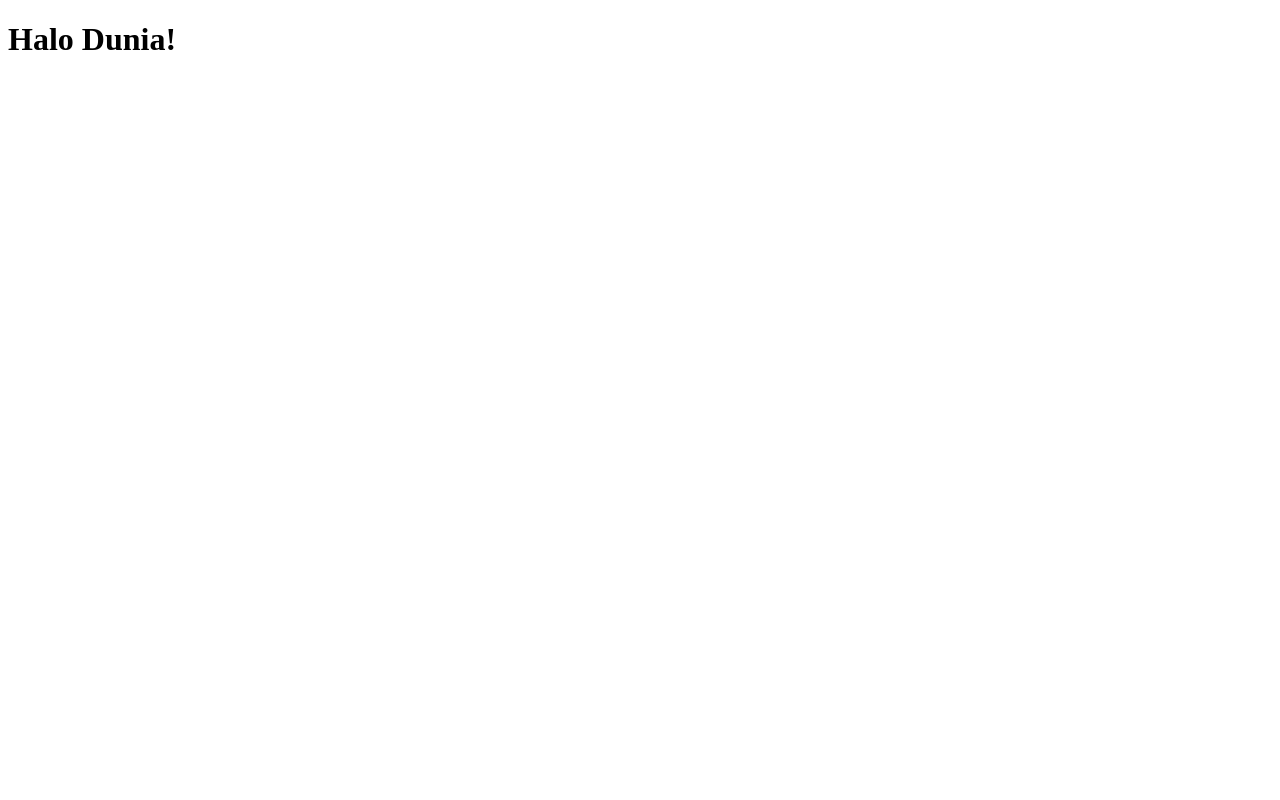
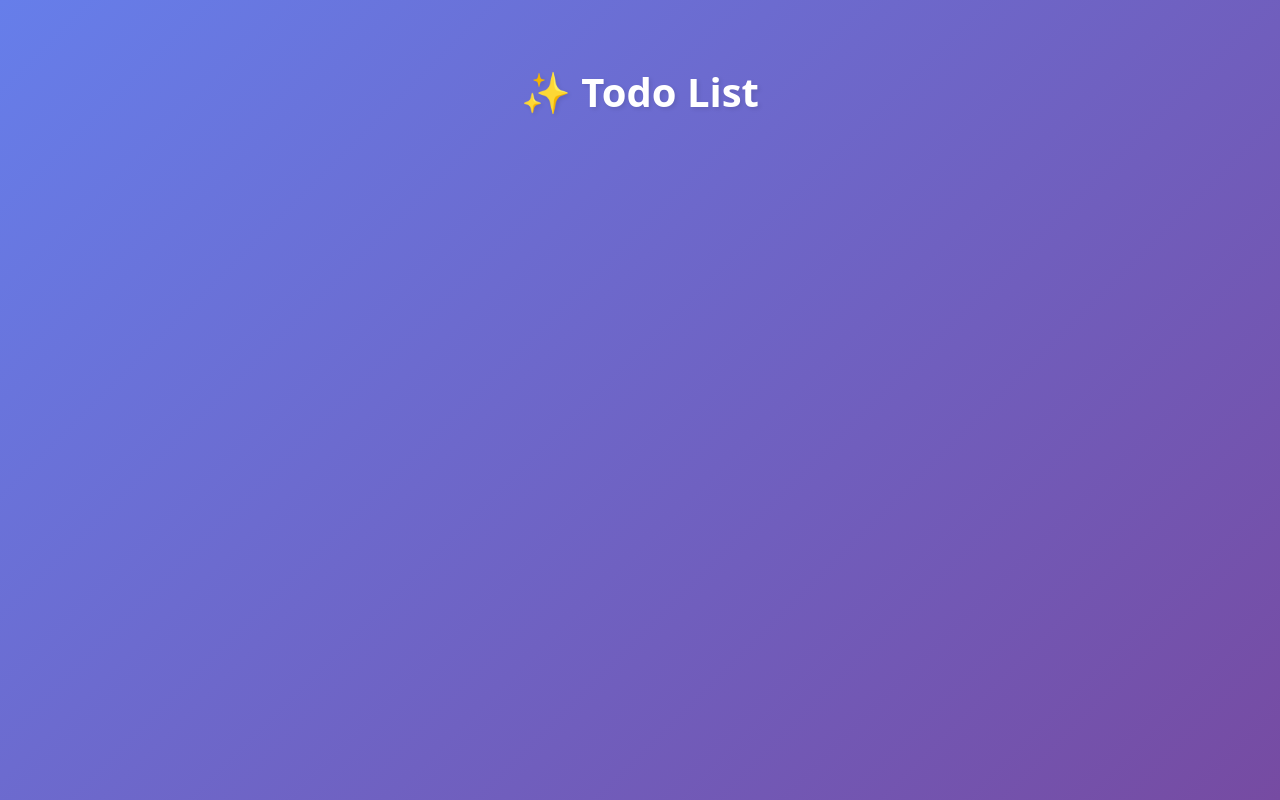
Before and after one commit to adityapryg/vuejs-todolist, a Vue app: page / in a window 1280 px wide. Built offline with nearby package versions, Linux system fonts and the light colour scheme; the HTML template or start-up script is replaced by a standard one.

Commit message:
Add AppHeader component and update App.vue structure

```diff
--- a/src/App.vue
+++ b/src/App.vue
@@ -1,7 +1,45 @@
-<script setup lang="ts"></script>
+<!-- Javascript -->
+<script setup lang="ts">
+import AppHeader from './components/AppHeader.vue'
+</script>
 
+<!-- HTML -->
 <template>
-  <h1>Halo Dunia!</h1>
+  <AppHeader />
 </template>
 
-<style scoped></style>
+<!-- CSS -->
+<style>
+* {
+  margin: 0;
+  padding: 0;
+  box-sizing: border-box;
+  font-family:
+    'Poppins',
+    system-ui,
+    -apple-system,
+    BlinkMacSystemFont,
+    'Segoe UI',
+    Roboto,
+    Oxygen,
+    Ubuntu,
+    Cantarell,
+    'Open Sans',
+    'Helvetica Neue',
+    sans-serif;
+}
+
+body {
+  background: #f3f4f6;
+}
+#app {
+  min-height: 100vh;
+  background: linear-gradient(135deg, #667eea 0%, #764ba2 100%);
+  padding: 2rem;
+  -webkit-font-smoothing: antialiased;
+  -moz-osx-font-smoothing: greyscale;
+  text-align: center;
+  color: #2c3e50;
+  font-size: 1.2rem;
+}
+</style>
--- /dev/null
+++ b/src/components/AppHeader.vue
@@ -0,0 +1,20 @@
+<template>
+  <header class="app-header">
+    <h1>✨ Todo List</h1>
+  </header>
+</template>
+
+<style scoped>
+.app-header {
+  padding: 2rem 1rem;
+  margin-bottom: 2rem;
+}
+
+h1 {
+  font-size: 2.5rem;
+  color: white;
+  font-weight: 700;
+  text-shadow: 2px 2px 4px rgba(0, 0, 0, 0.1);
+  margin-bottom: 0.5rem;
+}
+</style>
```
